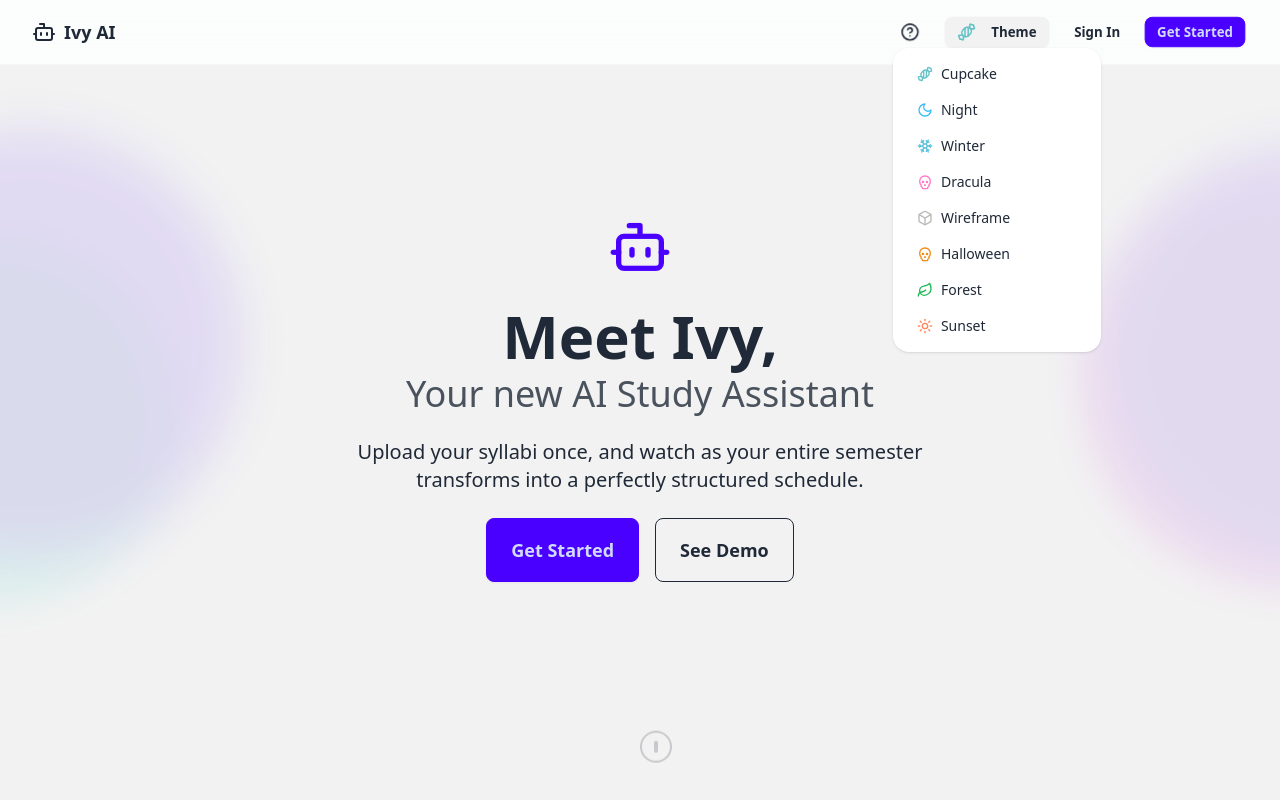
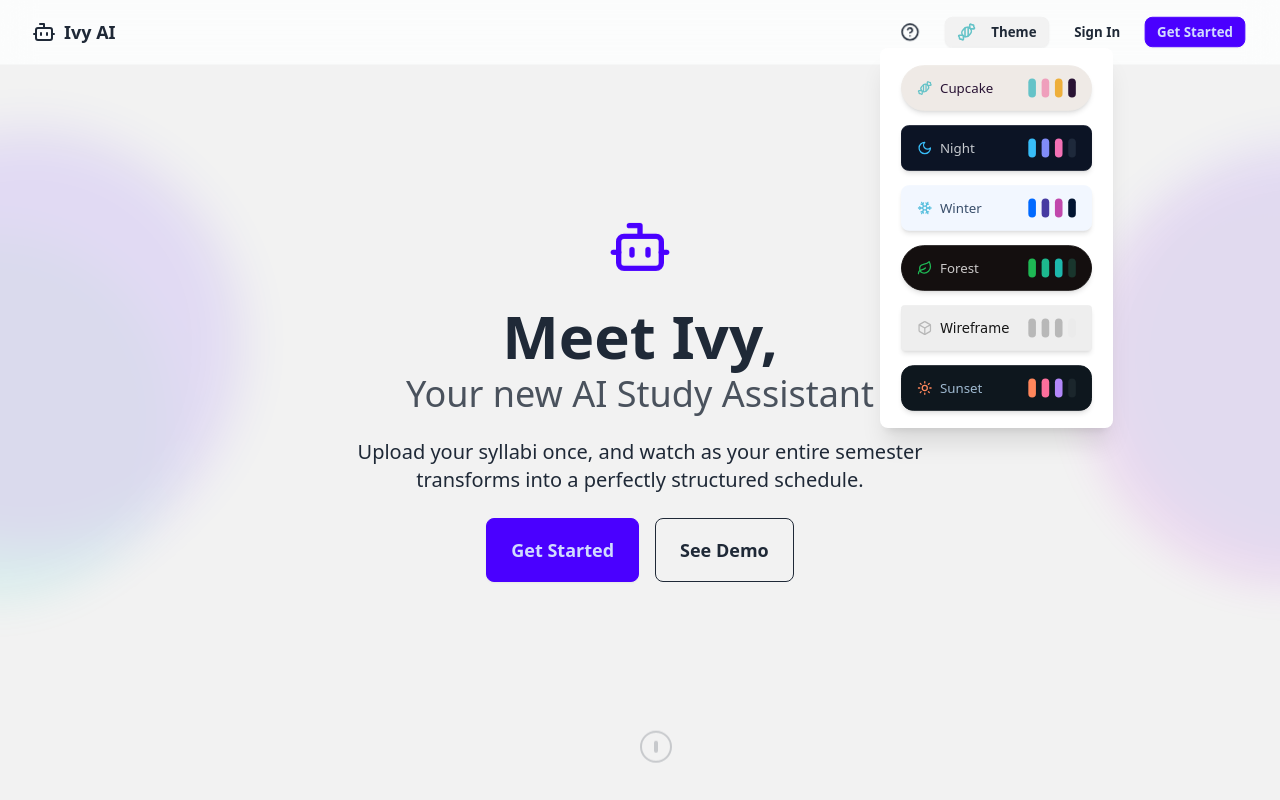
Before and after one commit to FinalScript/ivy-ai-assistant, a React (Vite) app in the folder ivy-ai-client/: page / in a window 1280 px wide. Both pictures are taken after a click on the label "Theme". Shown: the top 800 px of the page. Built offline with nearby package versions, Linux system fonts and the light colour scheme; no server answers.

Commit message:
Refactor ThemeSwitcher UI with improved theme selection layout
- Redesign theme dropdown with grid layout and button-based selection
- Add color palette preview for each theme button
- Remove 'dracula' and 'halloween' themes
- Enhance visual hierarchy and interaction of theme selection

```diff
--- a/ivy-ai-client/src/components/ThemeSwitcher.tsx
+++ b/ivy-ai-client/src/components/ThemeSwitcher.tsx
@@ -7,7 +7,8 @@ const THEMES = [
         label: 'Cupcake',
         icon: Candy,
         color: '#65c3c8', // primary color for cupcake theme
-    },    {
+    },
+    {
         name: 'night',
         label: 'Night',
         icon: Moon,
@@ -21,28 +22,16 @@ const THEMES = [
         color: '#5bc0de', // primary color for winter theme
     },
     {
-        name: 'dracula',
-        label: 'Dracula',
-        icon: Skull,
-        color: '#ff79c6', // primary color for dracula theme
+        name: 'forest',
+        label: 'Forest',
+        icon: Leaf,
+        color: '#1eb854', // primary color for forest theme
     },
     {
         name: 'wireframe',
         label: 'Wireframe',
         icon: Box,
         color: '#b8b8b8', // primary color for wireframe theme
-    },
-    {
-        name: 'halloween',
-        label: 'Halloween',
-        icon: Skull,
-        color: '#f28c18', // primary color for halloween theme
-    },
-    {
-        name: 'forest',
-        label: 'Forest',
-        icon: Leaf,
-        color: '#1eb854', // primary color for forest theme
     },
     {
         name: 'sunset',
@@ -82,19 +71,33 @@ export default function ThemeSwitcher() {
                 <Icon className='w-5 h-5' style={{ color: currentTheme.color }} />
                 <span className='ml-2'>Theme</span>
             </label>
-            <ul tabIndex={0} className='dropdown-content z-[1] menu p-2 shadow bg-base-100 rounded-box w-52'>
+            <div tabIndex={0} className='dropdown-content z-[1] p-4 shadow-xl bg-base-100 rounded-btn'>
+                <div className='grid gap-3'>
                     {THEMES.map((t) => {
                         const ThemeIcon = t.icon;
                         return (
-                        <li key={t.name}>
-                            <a onClick={() => handleThemeChange(t.name)} className={theme === t.name ? 'active' : ''}>
+                            <button
+                                key={t.name}
+                                onClick={() => handleThemeChange(t.name)}
+                                className='btn btn-md shadow-md whitespace-nowrap'
+                                data-theme={t.name}>
+                                <div className='w-full flex justify-between gap-x-5 items-center min-w-max'>
+                                    <div className='flex gap-2 items-center'>
                                         <ThemeIcon className='w-4 h-4' style={{ color: t.color }} />
-                                {t.label}
-                            </a>
-                        </li>
+                                        <span className='font-medium'>{t.label}</span>
+                                    </div>
+                                    <div className='flex gap-1.5 justify-end'>
+                                        <div className='w-2 h-5 rounded-full bg-primary' />
+                                        <div className='w-2 h-5 rounded-full bg-secondary' />
+                                        <div className='w-2 h-5 rounded-full bg-accent' />
+                                        <div className='w-2 h-5 rounded-full bg-neutral' />
+                                    </div>
+                                </div>
+                            </button>
                         );
                     })}
-            </ul>
+                </div>
+            </div>
         </div>
     );
 }
```
Lines whose indentation alone changed are shown as unchanged.
